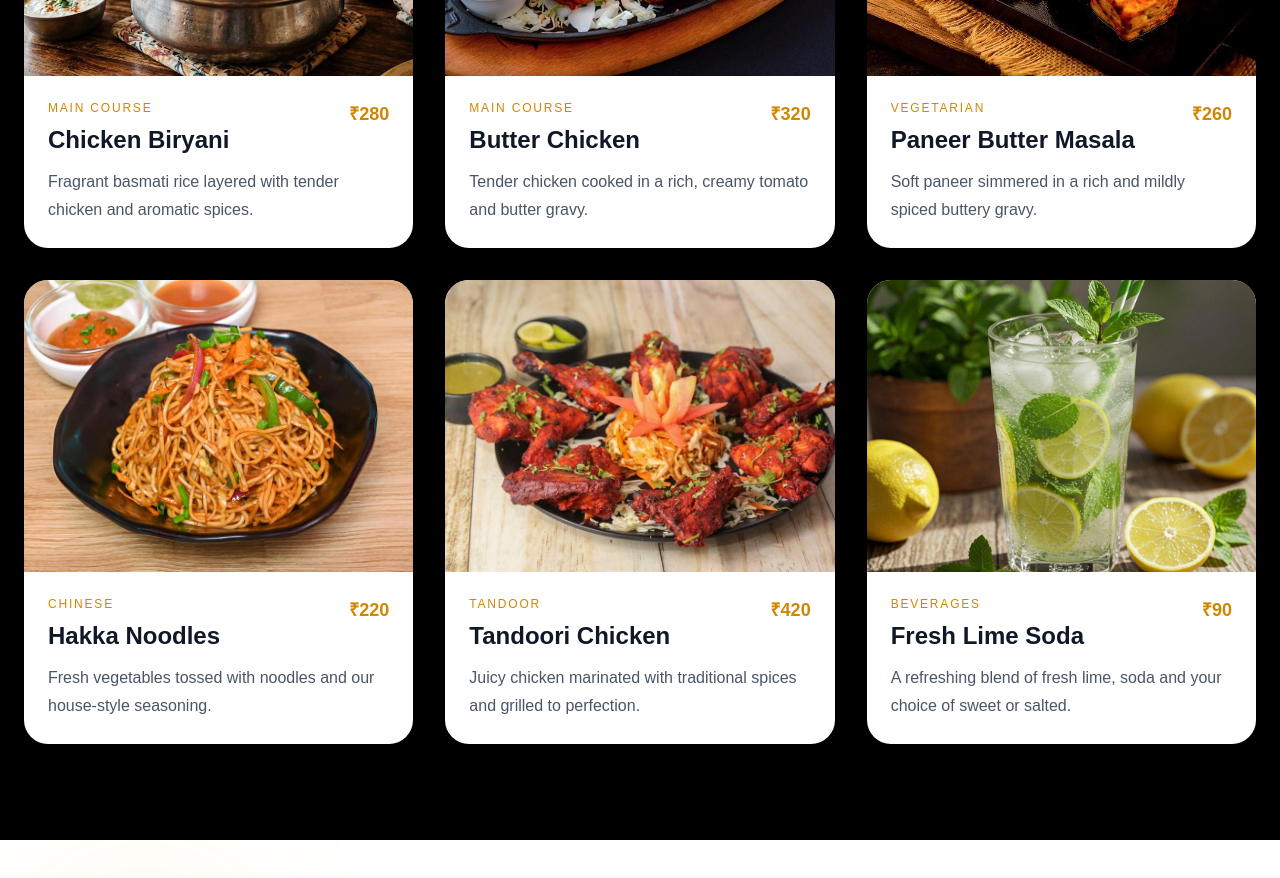
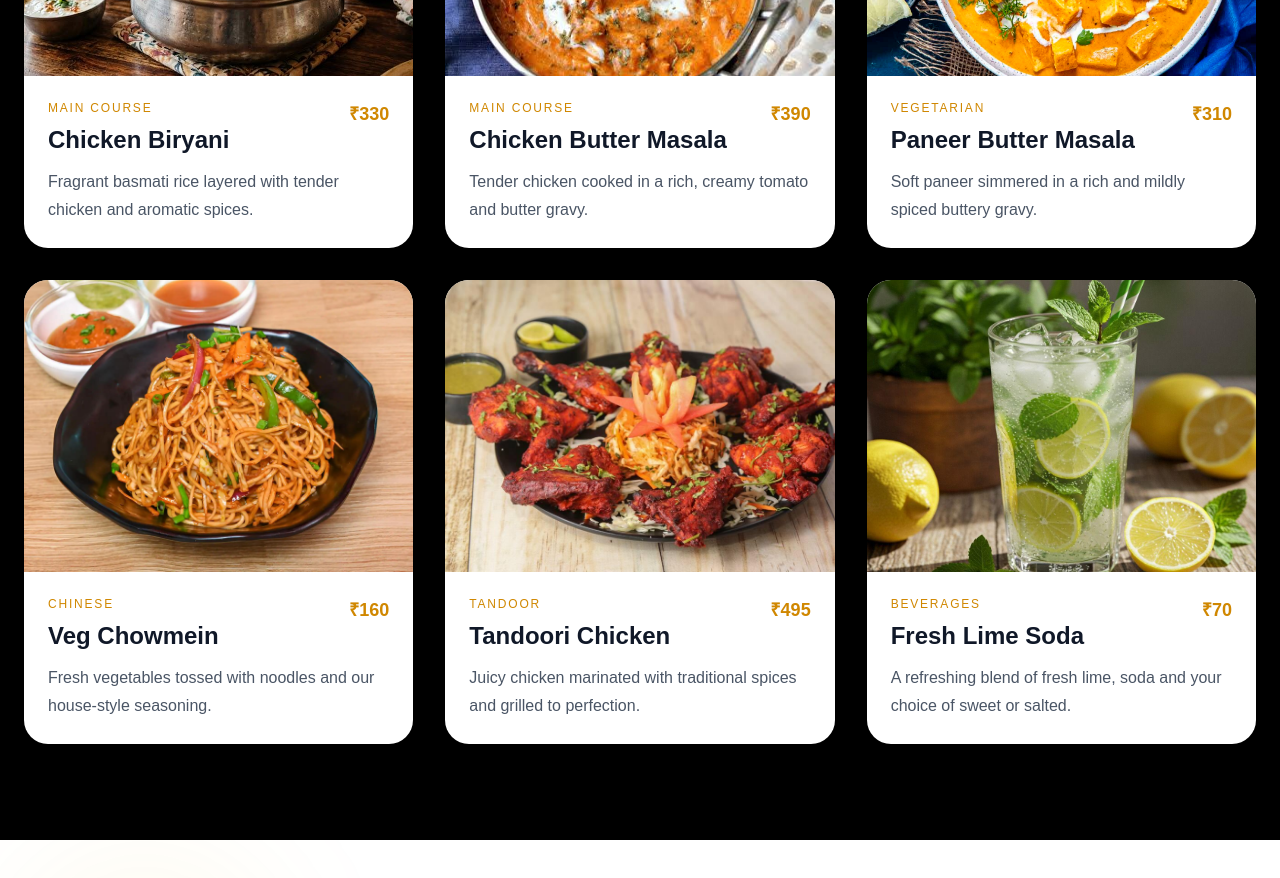
Before and after one commit to Shubhalina/treehouse-restaurant, a Next.js app: page / in a window 1280 px wide. Shown: the part 4820-5698 px from the top of the page. Built offline with nearby package versions, Linux system fonts and the light colour scheme; no server answers; the database is empty.

Commit message:
Update menu and food images

```diff
--- a/components/Menu.tsx
+++ b/components/Menu.tsx
@@ -6,42 +6,42 @@ import { motion } from "framer-motion";
 const menu = [
   {
     name: "Chicken Biryani",
-    price: "₹280",
+    price: "₹330",
     image: "/images/food1.jpg",
     desc: "Fragrant basmati rice layered with tender chicken and aromatic spices.",
     category: "Main Course",
   },
   {
-    name: "Butter Chicken",
-    price: "₹320",
+    name: "Chicken Butter Masala",
+    price: "₹390",
     image: "/images/food2.jpg",
     desc: "Tender chicken cooked in a rich, creamy tomato and butter gravy.",
     category: "Main Course",
   },
   {
     name: "Paneer Butter Masala",
-    price: "₹260",
+    price: "₹310",
     image: "/images/food3.jpg",
     desc: "Soft paneer simmered in a rich and mildly spiced buttery gravy.",
     category: "Vegetarian",
   },
   {
-    name: "Hakka Noodles",
-    price: "₹220",
+    name: "Veg Chowmein",
+    price: "₹160",
     image: "/images/food4.jpg",
     desc: "Fresh vegetables tossed with noodles and our house-style seasoning.",
     category: "Chinese",
   },
   {
     name: "Tandoori Chicken",
-    price: "₹420",
+    price: "₹495",
     image: "/images/food5.jpg",
     desc: "Juicy chicken marinated with traditional spices and grilled to perfection.",
     category: "Tandoor",
   },
   {
     name: "Fresh Lime Soda",
-    price: "₹90",
+    price: "₹70",
     image: "/images/food6.jpg",
     desc: "A refreshing blend of fresh lime, soda and your choice of sweet or salted.",
     category: "Beverages",
```
Also changed, not shown: public/images/food2.jpg, public/images/food3.jpg.
